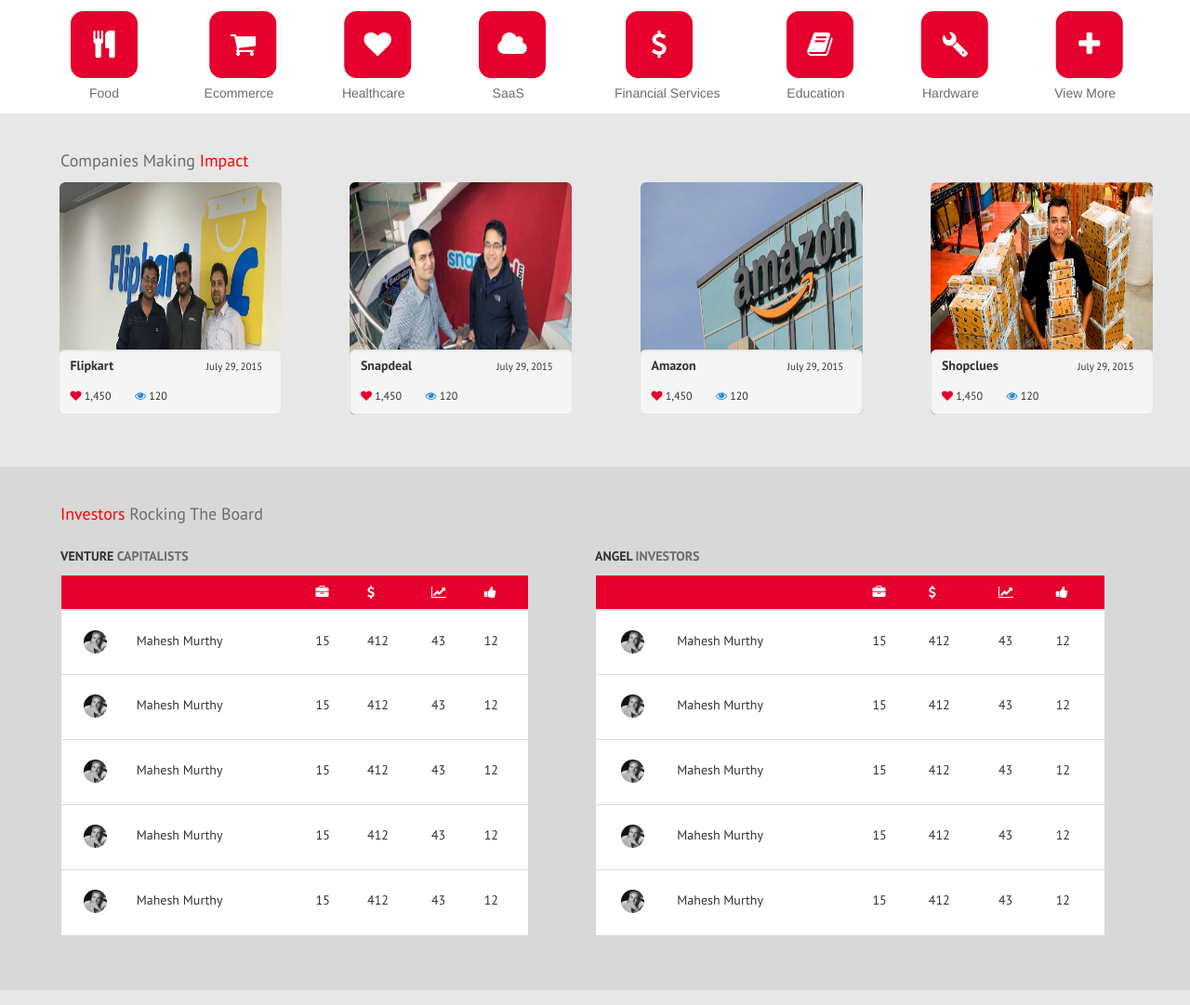
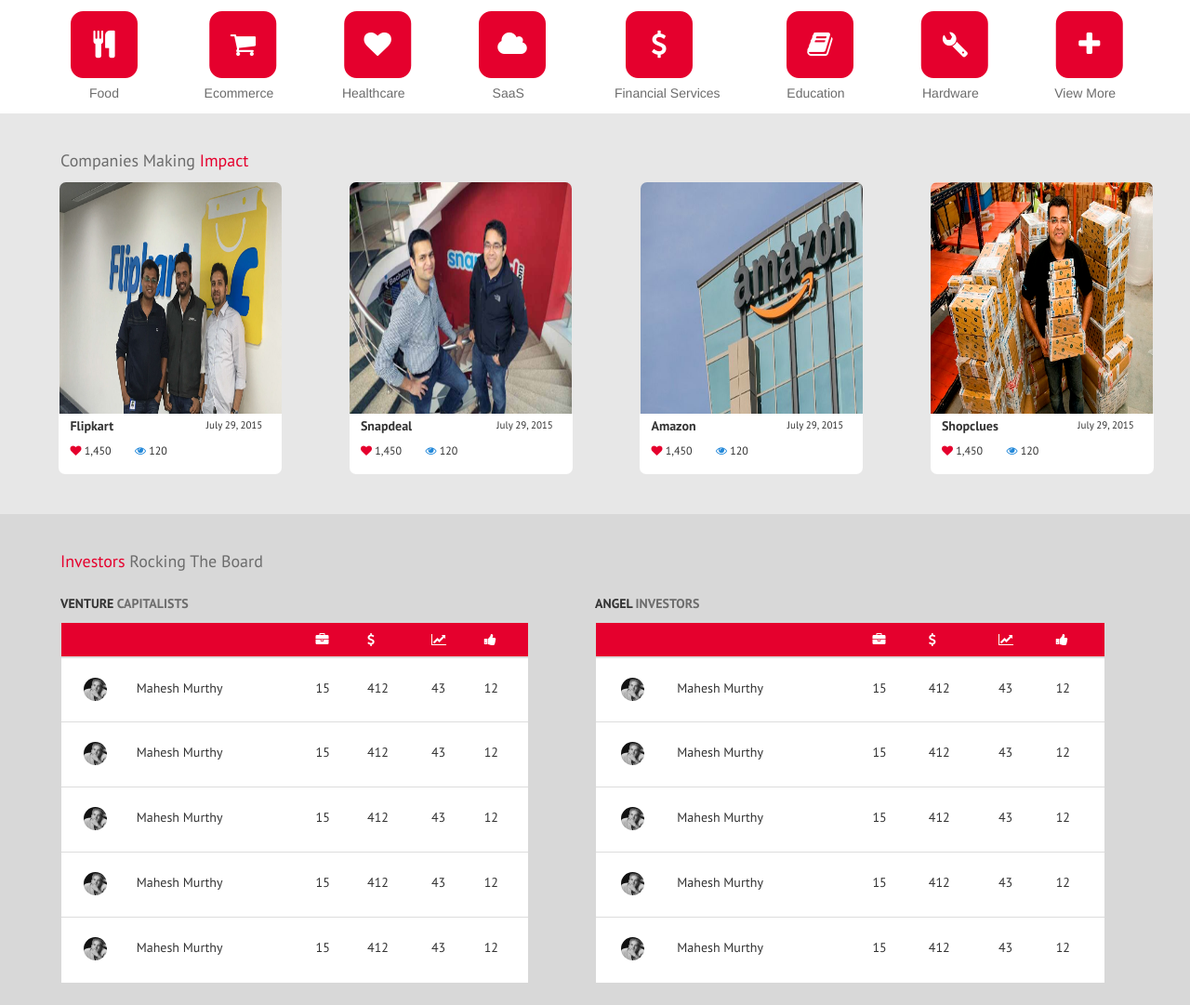
Before and after one commit to ishanimengi/MyStory, a plain HTML site: page index.html in a window 1280 px wide. Shown: the part 720-1801 px from the top of the page at 93% size. Drawn offline with nearby package versions, Linux system fonts and the light colour scheme; files that its build step writes are made by us from their sources; files whose address does not match are found by name.

```diff
--- a/assets/stylesheets/index.css
+++ b/assets/stylesheets/index.css
@@ -236,6 +236,7 @@ input[type="text"] {
 	background-color: #e7e7e7;
 	width: 100%;
 	margin-top: 1%;
+	padding-bottom: 4%;
 }
 
 .ecommerce-title{
@@ -246,12 +247,28 @@ input[type="text"] {
     font-family: "PT Sans";
 }
 
+// .fa-arrow-left{
+// 	position: absolute;
+//     top: 137%;
+//     left: 92%;
+//     font-size: 1em;
+//     color: grey;
+// }
+
+// .fa-arrow-right{
+// 	position: absolute;
+//     top: 137%;
+//     left: 95%;
+// }
+
 .flipkart-image{
 	height: 250px;
 	width: 239px;
 	margin-left: 12%;
 	margin-bottom: 20%;
 	position: relative;
+	border-top-right-radius: 7px;
+    border-top-left-radius: 7px;
 }
 
 .snapdeal-image,.amazon-image,.shopclues-image{
@@ -260,22 +277,28 @@ input[type="text"] {
 	margin-left: 12%;
 	margin-bottom: 20%;
 	position: relative;
+	border-top-right-radius: 7px;
+    border-top-left-radius: 7px;
 }
 
 .ecommerce-cards-text{
 	position: absolute;
-	width: 240px;
-	top: 59%;
+    width: 240px;
+    top: 81.5%;
     left: 15.5%;
+    background-color: white;
+    height: 21%;
+    border-bottom-left-radius: 7px;
+    border-bottom-right-radius: 7px;
 }
 
-.well-lg {
-    padding: 34px;
+.well-test {
+    background-color: white;
 }
 
 .company-name{
 	position: absolute;
-    bottom: 70%;
+    bottom: 65%;
     left: 5%;
     font-weight: 800;
     font-family: "PT Sans";
@@ -284,14 +307,14 @@ input[type="text"] {
 .date{
 	position: absolute;
     left: 66%;
-    bottom: 71%;
+    bottom: 69%;
     font-size: 11px;
     font-family: "PT Sans";
 }
 
 .likes{
 	position: absolute;
-    top: 45%;
+    top: 48%;
     left: 5%;
     font-size: 12px;
     font-family: "PT Sans";
@@ -300,7 +323,7 @@ input[type="text"] {
 .views{
 	position: absolute;
     left: 34%;
-    top: 45%;
+    top: 48%;
     font-size: 12px;
     font-family: "PT Sans";
 }
@@ -447,7 +470,7 @@ tbody td{
 	position: absolute;
 	width: 100%;
 	top: 205px;
-   left: 66px;
+   left: 62px;
    color: #ffffff;
    font-weight: 900;
    font-family: "PT Sans";
@@ -462,7 +485,7 @@ tbody td{
 .content-line-two{
 	font-size: 12px;
 	font-weight: 200;
-	width: 240px;
+	width: 236px;
 	word-wrap: break-word;
 	padding-right: 8%;
 }
--- /dev/null
+++ b/assets/stylesheets/media900.css
@@ -0,0 +1,3 @@
+@media only screen and (min-width: 900px) and (max-width: 1199px) {
+
+}
--- a/index.html
+++ b/index.html
@@ -135,12 +135,14 @@
 
     <!-- Ecommerce cards -->
     <div class="container ecommerce-container">
-      <p class="ecommerce-title">Companies Making <span style="color:red;">Impact</span></p>
-
-    <div class="col-xs-3 col-sm-3 col-md-3 ecommerce-cards">
-      <img src="assets/images/flipkart.jpg" class="img-rounded flipkart-image">
+      <p class="ecommerce-title">Companies Making <span style="color:#E5002D;">Impact</span></p>
+      <!-- <span>
+      <i class="fa fa-arrow-left"></i>
+      <i class="fa fa-arrow-right"></i>
+      </span> -->
+     <div class="col-xs-3 col-sm-3 col-md-3 ecommerce-cards">
+      <img src="assets/images/flipkart.jpg" class="img-responsive flipkart-image">
       <div class="ecommerce-cards-text">
-        <div class="well well-lg">
         <div>
         <span class="company-name">Flipkart</span>
         <span class="date"> July 29, 2015</span>
@@ -150,15 +152,13 @@
         <span class="likes"><i class="fa fa-heart"></i> 1,450</span>
         <span class="views"><i class="fa fa-eye"></i> 120</span>
         </div>
-       </div>
       </div>
 
      </div>
 
     <div class="col-xs-3 col-sm-3 col-md-3 ecommerce-cards">
-      <img src="assets/images/snapdeal.jpg" class="img-rounded snapdeal-image">
+      <img src="assets/images/snapdeal.jpg" class="img-responsive snapdeal-image">
       <div class="ecommerce-cards-text">
-       <div class="well well-lg">
         <div>
         <span class="company-name">Snapdeal</span>
         <span class="date"> July 29, 2015</span>
@@ -168,14 +168,13 @@
         <span class="likes"><i class="fa fa-heart"></i> 1,450</span>
         <span class="views"><i class="fa fa-eye"></i> 120</span>
         </div>
-       </div>
+
       </div>
     </div>
 
     <div class="col-xs-3 col-sm-3 col-md-3 ecommerce-cards">
-      <img src="assets/images/amazon.jpg" class="img-rounded amazon-image">
+      <img src="assets/images/amazon.jpg" class="img-responsive amazon-image">
       <div class="ecommerce-cards-text">
-       <div class="well well-lg">
         <div>
         <span class="company-name">Amazon</span>
         <span class="date"> July 29, 2015</span>
@@ -185,14 +184,12 @@
         <span class="likes"><i class="fa fa-heart"></i> 1,450</span>
         <span class="views"><i class="fa fa-eye"></i> 120</span>
         </div>
-       </div>
       </div>
     </div>
 
     <div class="col-xs-3 col-sm-3 col-md-3 ecommerce-cards">
-      <img src="assets/images/shopclues.jpg" class="img-rounded shopclues-image">
+      <img src="assets/images/shopclues.jpg" class="img-responsive shopclues-image">
       <div class="ecommerce-cards-text">
-       <div class="well well-lg">
         <div>
         <span class="company-name">Shopclues</span>
         <span class="date"> July 29, 2015</span>
@@ -203,15 +200,13 @@
         <span class="views"><i class="fa fa-eye"></i> 120</span>
         </div>
        </div>
-      </div>
     </div>
    </div>
 
    <!-- Investors -->
    <div class="container investors-container">
 
-   <p class="investors-title"><span style="color:red;">Investors </span>Rocking The Board</p>
-
+   <p class="investors-title"><span style="color:#E5002D;">Investors </span>Rocking The Board</p>
    <div class="col-xs-6 col-sm-6 col-md-6 venture-capitalists">
     <p >VENTURE <span style="color:#6c6c6c;">CAPITALISTS</span></p>
     <div class="table-responsive investor-content">
@@ -346,7 +341,7 @@
 
    <!-- Reviews -->
    <div class="container reviews-container">
-   <p class="reviews-title">From The <span style="color:red;">Horses </span>Mouth</p>
+   <p class="reviews-title">From The <span style="color:#E5002D;">Horses </span>Mouth</p>
 
    <div class="row review-images">
     <div class="col-xs-2 col-md-2 col-lg-2 col-xs-offset-1">
@@ -398,8 +393,9 @@
 
    </div>
 
+   <!-- Articles -->
    <div class="container articles-container">
-     <p class="articles-title">Things <span style="color:red;">Happening </span>Around</p>
+     <p class="articles-title">Things <span style="color:#E5002D;">Happening </span>Around</p>
 
      <div class="col-xs-3 col-sm-3 col-md-3">
      <img src="assets/images/man-person-apple-iphone.jpg" class="img-responsive articles-image">
@@ -434,6 +430,8 @@
       </div>
    </div>
 
+
+   <!-- Footer -->
    <div class="container footer-content">
 
    <div class="col-xs-5 col-sm-5 col-md-5 footer-left-content">
```
